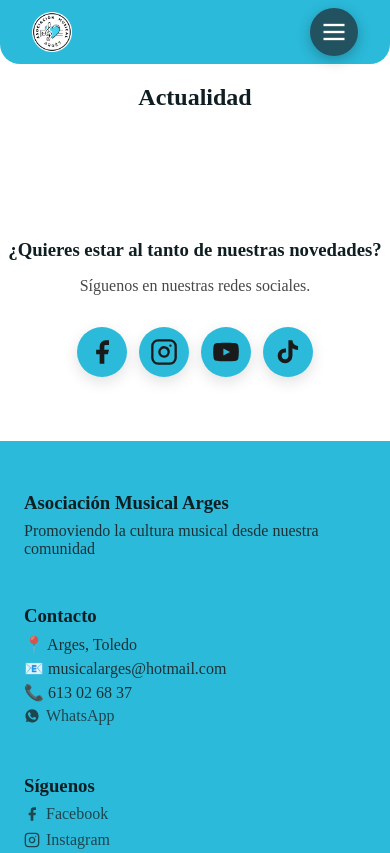
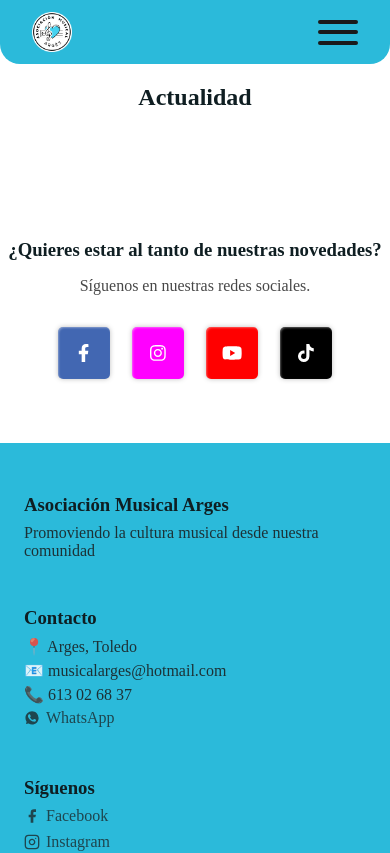
Before and after one commit to JavierPs287/amusicalarges-fe, an Angular app: page /actualidad in a window 390 px wide. Shown: the top 853 px of the page. Built offline with nearby package versions, Linux system fonts and the light colour scheme; no server answers.

Commit message:
Iconos RRSS + Boton Burger

```diff
--- a/src/app/component/actualidad/actualidad.css
+++ b/src/app/component/actualidad/actualidad.css
@@ -105,34 +105,116 @@
   opacity: .8;
 }
 
-.social-buttons {
+.social-buttons.parent {
+  width: 100%;
+  height: 100%;
   display: flex;
   justify-content: center;
-  flex-wrap: wrap;
-  gap: 1rem;
+  align-items: center;
 }
 
-.social-buttons a {
+.social-buttons .child {
+  width: 50px;
+  height: 50px;
   display: flex;
+  justify-content: center;
   align-items: center;
+  transform-style: preserve-3d;
+  transition: all 0.3s cubic-bezier(0.68, 0.85, 0.265, 1.85);
+  border-radius: 5px;
+  margin: 0 5px;
+  box-shadow:
+    inset 1px 1px 2px rgba(255, 255, 255, .35),
+    0 0 5px rgba(0, 0, 0, .25);
+}
+
+.social-buttons .child-1 { background-color: #4267b2; }
+.social-buttons .child-2 { background-color: #ff00ff; }
+.social-buttons .child-3 { background-color: #ff0000; }
+.social-buttons .child-4 { background-color: #000000; }
+
+.social-buttons .child svg {
+  fill: #fff;
+  transition: fill .25s ease;
+}
+
+.social-buttons .child:hover {
+  background-color: white;
+  background-position:
+    -100px 100px,
+    -100px 100px;
+  transform: perspective(180px) rotateX(60deg) translateY(2px);
+}
+
+.social-buttons .child-1:hover svg { fill: #4267b2; }
+.social-buttons .child-2:hover svg { fill: #ff00ff; }
+.social-buttons .child-3:hover svg { fill: #ff0000; }
+.social-buttons .child-4:hover svg { fill: #000000; }
+
+.child-1:hover {
+  box-shadow: 0px 10px 10px #4267b2;
+}
+.child-2:hover {
+  box-shadow: 0px 10px 10px #ff00ff;
+}
+.child-3:hover {
+  box-shadow: 0px 10px 10px #ff0000;
+}
+.child-4:hover {
+  box-shadow: 0px 10px 10px #000000;
+}
+
+.social-buttons .child:focus-visible,
+.social-buttons .child:active {
+  outline: none;
+  transform: perspective(180px) rotateX(60deg) translateY(2px);
+}
+
+.social-buttons .child-1:focus-visible svg,
+.social-buttons .child-1:active svg { fill: #4267b2; }
+.social-buttons .child-2:focus-visible svg,
+.social-buttons .child-2:active svg { fill: #ff00ff; }
+.social-buttons .child-3:focus-visible svg,
+.social-buttons .child-3:active svg { fill: #ff0000; }
+.social-buttons .child-4:focus-visible svg,
+.social-buttons .child-4:active svg { fill: #000000; }
+
+.child-1:focus-visible,
+.child-1:active {
+  box-shadow: 0px 10px 18px #4267b2;
+}
+.child-2:focus-visible,
+.child-2:active {
+  box-shadow: 0px 10px 18px #ff00ff;
+}
+.child-3:focus-visible,
+.child-3:active {
+  box-shadow: 0px 10px 18px #ff0000;
+}
+.child-4:focus-visible,
+.child-4:active {
+  box-shadow: 0px 10px 18px #000000;
+}
+
+.social-buttons .button {
+  cursor: pointer;
+  width: 100%;
+  height: 100%;
+  border: none;
+  background-color: transparent;
+  font-size: 20px;
+  display: flex;
   justify-content: center;
-  width: 56px;
-  height: 56px;
-  border-radius: 50%;
+  align-items: center;
   text-decoration: none;
   color: var(--text);
-  background: var(--nav-bg);
-  box-shadow: 0 5px 15px rgba(0,0,0,.12);
-  transition: transform .2s ease, box-shadow .2s ease, background-color .2s ease;
+  transition-duration: 0.5s;
+  transition-timing-function: cubic-bezier(0.68, -0.85, 0.265, 1.55);
 }
 
-.social-buttons a:hover {
-  transform: translateY(-3px) scale(1.08);
-  box-shadow: 0 8px 20px rgba(0,0,0,.18);
-}
-
-.social-buttons a:active {
-  transform: scale(.95);
+.social-buttons .child:hover > .button {
+  transform: translate3d(0px, 20px, 30px) perspective(80px) rotateX(-60deg)
+    translateY(2px) translateZ(10px);
 }
 
 @media(max-width:900px) {
@@ -144,9 +226,34 @@
     gap: 0.75rem;
   }
 
-  .social-buttons a {
-    width: 50px;
-    height: 50px;
+  .social-buttons .child {
+    width: 52px;
+    height: 52px;
+  }
+
+  .social-buttons .button {
+    font-size: 18px;
+  }
+
+  /* En táctil desactivamos el efecto 3D y la transformación
+     durante :active, porque en touch el elemento se desplaza
+     bajo el dedo y el click acaba impactando al icono de al lado. */
+  .social-buttons .child:hover,
+  .social-buttons .child:active {
+    transform: none;
+  }
+
+  .social-buttons .child:hover > .button,
+  .social-buttons .child:active > .button {
+    transform: none;
+  }
+
+  /* Las sombras de marca en :active también desactivadas en móvil
+     (sólo quedan en :focus-visible para usuarios de teclado). */
+  .social-buttons .child:active {
+    box-shadow:
+      inset 1px 1px 2px rgba(255, 255, 255, .35),
+      0 0 5px rgba(0, 0, 0, .25);
   }
 
 }
--- a/src/app/component/actualidad/actualidad.html
+++ b/src/app/component/actualidad/actualidad.html
@@ -36,34 +36,63 @@
 
   <p>Síguenos en nuestras redes sociales.</p>
 
-  <div class="social-buttons">
+  <div class="social-buttons parent">
 
-  <a href="https://www.facebook.com/AsociacionMusicalArges" target="_blank" rel="noopener" aria-label="Facebook">
-    <svg xmlns="http://www.w3.org/2000/svg" width="28" height="28" viewBox="0 0 24 24" fill="currentColor">
-      <path d="M18 2h-3a5 5 0 0 0-5 5v3H7v4h3v8h4v-8h3l1-4h-4V7a1 1 0 0 1 1-1h3z"/>
+  <div class="child child-1">
+    <a class="button btn-1" href="https://www.facebook.com/AsociacionMusicalArges" target="_blank" rel="noopener" aria-label="Facebook">
+      <svg
+        xmlns="http://www.w3.org/2000/svg"
+        height="1em"
+        viewBox="0 0 320 512"
+        fill="#4267B2">
+        <path
+          d="M279.14 288l14.22-92.66h-88.91v-60.13c0-25.35 12.42-50.06 52.24-50.06h40.42V6.26S260.43 0 225.36 0c-73.22 0-121.08 44.38-121.08 124.72v70.62H22.89V288h81.39v224h100.17V288z">
+        </path>
       </svg>
     </a>
+  </div>
 
-  <a href="https://www.instagram.com/asociacion_musical_arges" target="_blank" rel="noopener" aria-label="Instagram">
-    <svg xmlns="http://www.w3.org/2000/svg" width="28" height="28" viewBox="0 0 24 24" fill="none" stroke="currentColor" stroke-width="2" stroke-linecap="round" stroke-linejoin="round">
-      <rect width="20" height="20" x="2" y="2" rx="5" ry="5"/>
-      <path d="M16 11.37A4 4 0 1 1 12.63 8 4 4 0 0 1 16 11.37z"/>
-      <line x1="17.5" x2="17.51" y1="6.5" y2="6.5"/>
+  <div class="child child-2">
+    <a class="button btn-2" href="https://www.instagram.com/asociacion_musical_arges" target="_blank" rel="noopener" aria-label="Instagram">
+      <svg
+        xmlns="http://www.w3.org/2000/svg"
+        height="1em"
+        viewBox="0 0 448 512"
+        fill="#ff00ff">
+        <path
+          d="M224.1 141c-63.6 0-114.9 51.3-114.9 114.9s51.3 114.9 114.9 114.9S339 319.5 339 255.9 287.7 141 224.1 141zm0 189.6c-41.1 0-74.7-33.5-74.7-74.7s33.5-74.7 74.7-74.7 74.7 33.5 74.7 74.7-33.6 74.7-74.7 74.7zm146.4-194.3c0 14.9-12 26.8-26.8 26.8-14.9 0-26.8-12-26.8-26.8s12-26.8 26.8-26.8 26.8 12 26.8 26.8zm76.1 27.2c-1.7-35.9-9.9-67.7-36.2-93.9-26.2-26.2-58-34.4-93.9-36.2-37-2.1-147.9-2.1-184.9 0-35.8 1.7-67.6 9.9-93.9 36.1s-34.4 58-36.2 93.9c-2.1 37-2.1 147.9 0 184.9 1.7 35.9 9.9 67.7 36.2 93.9s58 34.4 93.9 36.2c37 2.1 147.9 2.1 184.9 0 35.9-1.7 67.7-9.9 93.9-36.2 26.2-26.2 34.4-58 36.2-93.9 2.1-37 2.1-147.8 0-184.8zM398.8 388c-7.8 19.6-22.9 34.7-42.6 42.6-29.5 11.7-99.5 9-132.1 9s-102.7 2.6-132.1-9c-19.6-7.8-34.7-22.9-42.6-42.6-11.7-29.5-9-99.5-9-132.1s-2.6-102.7 9-132.1c7.8-19.6 22.9-34.7 42.6-42.6 29.5-11.7 99.5-9 132.1-9s102.7-2.6 132.1 9c19.6 7.8 34.7 22.9 42.6 42.6 11.7 29.5 9 99.5 9 132.1s2.7 102.7-9 132.1z">
+        </path>
       </svg>
     </a>
+  </div>
 
-  <a href="https://www.youtube.com/@AsociaciónMusicalArgés" target="_blank" rel="noopener" aria-label="YouTube">
-    <svg xmlns="http://www.w3.org/2000/svg" width="28" height="28" viewBox="0 0 24 24" fill="currentColor">
-      <path d="M22.54 6.42a2.78 2.78 0 0 0-1.95-1.96C18.88 4 12 4 12 4s-6.88 0-8.59.46a2.78 2.78 0 0 0-1.95 1.96A29 29 0 0 0 1 12a29 29 0 0 0 .46 5.58a2.78 2.78 0 0 0 1.95 1.95C5.12 20 12 20 12 20s6.88 0 8.59-.47a2.78 2.78 0 0 0 1.95-1.95A29 29 0 0 0 23 12a29 29 0 0 0-.46-5.58z"/>
-      <polygon points="9.75 15.02 15.5 12 9.75 8.98 9.75 15.02" fill="var(--nav-bg)"/>
+  <div class="child child-3">
+    <a class="button btn-3" href="https://www.youtube.com/@AsociaciónMusicalArgés" target="_blank" rel="noopener" aria-label="YouTube">
+      <svg
+        xmlns="http://www.w3.org/2000/svg"
+        height="1em"
+        viewBox="0 0 576 512"
+        fill="#FF0000">
+        <path
+          d="M549.655 124.083c-6.281-23.65-24.787-42.276-48.284-48.597C458.781 64 288 64 288 64S117.22 64 74.629 75.486c-23.497 6.322-42.003 24.947-48.284 48.597C16 167.778 16 256 16 256s0 88.222 10.345 131.917c6.281 23.65 24.787 42.276 48.284 48.597C117.22 448 288 448 288 448s170.78 0 213.371-11.486c23.497-6.321 42.003-24.947 48.284-48.597C560 344.222 560 256 560 256s0-88.222-10.345-131.917zM232 338.426V173.574L376.555 256 232 338.426z">
+        </path>
       </svg>
     </a>
+  </div>
 
-  <a href="https://www.tiktok.com/@asociacion_musical_arges" target="_blank" rel="noopener" aria-label="TikTok">
-    <svg xmlns="http://www.w3.org/2000/svg" width="28" height="28" viewBox="0 0 24 24" fill="currentColor">
-      <path d="M19.59 6.69a4.83 4.83 0 0 1-3.77-4.25V2h-3.45v13.67a2.89 2.89 0 0 1-2.88 2.5a2.89 2.89 0 0 1-2.89-2.89a2.89 2.89 0 0 1 2.89-2.89c.28 0 .54.04.79.1V9.01a6.33 6.33 0 0 0-.79-.05a6.34 6.34 0 0 0-6.34 6.34a6.34 6.34 0 0 0 6.34 6.34a6.34 6.34 0 0 0 6.33-6.34V8.69a8.18 8.18 0 0 0 4.78 1.52V6.75a4.85 4.85 0 0 1-1.01-.06z"/>
+  <div class="child child-4">
+    <a class="button btn-4" href="https://www.tiktok.com/@asociacion_musical_arges" target="_blank" rel="noopener" aria-label="TikTok">
+      <svg
+        xmlns="http://www.w3.org/2000/svg"
+        height="1em"
+        viewBox="0 0 448 512"
+        fill="#000000">
+        <path
+          d="M448,209.91a210.06,210.06,0,0,1-122.77-39.25V349.38A162.55,162.55,0,1,1,185,188.31V278.2a74.62,74.62,0,1,0,52.23,71.18V0l88,0a121.18,121.18,0,0,0,1.86,22.17h0A122.18,122.18,0,0,0,381,102.39a121.43,121.43,0,0,0,67,20.14Z">
+        </path>
       </svg>
     </a>
+  </div>
 
 </div>
 
--- a/src/app/component/navbar/navbar.css
+++ b/src/app/component/navbar/navbar.css
@@ -88,27 +88,75 @@ nav.hidden {
 }
 
 /* BOTON HAMBURGUESA */
-.hamburger {
-  width: 48px;
-  height: 48px;
-  border: none;
-  border-radius: 50%;
-  background: var(--mobile-threebars);
-  color: white;
-  display: flex;
-  align-items: center;
-  justify-content: center;
+.burger {
+  position: relative;
+  width: 40px;
+  height: 25px;
+  background: transparent;
   cursor: pointer;
-  box-shadow: 0 4px 14px rgba(0,0,0,.25);
-  transition: transform .2s ease, box-shadow .2s ease;
+  display: block;
+  padding: 0;
+  border-radius: 12px;
+  transition: background-color .2s ease, transform .2s ease;
 }
 
-.hamburger:hover {
-  transform: scale(1.08);
+.burger:hover {
+  background-color: rgba(128,128,128,.12);
 }
 
-.hamburger:active {
+.burger:active {
   transform: scale(.95);
+}
+
+.burger input {
+  display: none;
+}
+
+.burger span {
+  display: block;
+  position: absolute;
+  height: 4px;
+  width: 100%;
+  background: var(--text);
+  border-radius: 9px;
+  opacity: 1;
+  left: 0;
+  transform: rotate(0deg);
+  transition: .25s ease-in-out;
+}
+
+.burger span:nth-of-type(1) {
+  top: 0px;
+  transform-origin: left center;
+}
+
+.burger span:nth-of-type(2) {
+  top: 50%;
+  transform: translateY(-50%);
+  transform-origin: left center;
+}
+
+.burger span:nth-of-type(3) {
+  top: 100%;
+  transform-origin: left center;
+  transform: translateY(-100%);
+}
+
+.burger input:checked ~ span:nth-of-type(1) {
+  transform: rotate(45deg);
+  top: 0px;
+  left: 5px;
+}
+
+.burger input:checked ~ span:nth-of-type(2) {
+  width: 0%;
+  opacity: 0;
+}
+
+.burger input:checked ~ span:nth-of-type(3) {
+  transform: rotate(-45deg);
+  top: 28px;
+  left: 5px;
 }
 
 /* MENÚ MOVIL */
--- a/src/app/component/navbar/navbar.html
+++ b/src/app/component/navbar/navbar.html
@@ -24,48 +24,16 @@
 
   } @else {
 
-    <button
-      class="hamburger"
-      (click)="toggleMenu()">
-
-      @if (!menuOpen) {
-
-        <!-- Icono hamburguesa -->
-        <svg
-          xmlns="http://www.w3.org/2000/svg"
-          width="28"
-          height="28"
-          viewBox="0 0 24 24"
-          fill="none"
-          stroke="currentColor"
-          stroke-width="2">
-
-          <line x1="3" y1="6" x2="21" y2="6"/>
-          <line x1="3" y1="12" x2="21" y2="12"/>
-          <line x1="3" y1="18" x2="21" y2="18"/>
-
-        </svg>
-
-      } @else {
-
-        <!-- Icono cerrar -->
-        <svg
-          xmlns="http://www.w3.org/2000/svg"
-          width="28"
-          height="28"
-          viewBox="0 0 24 24"
-          fill="none"
-          stroke="currentColor"
-          stroke-width="2">
-
-          <line x1="18" y1="6" x2="6" y2="18"/>
-          <line x1="6" y1="6" x2="18" y2="18"/>
-
-        </svg>
-
-      }
-
-    </button>
+    <label class="burger" for="burger">
+      <input
+        type="checkbox"
+        id="burger"
+        [checked]="menuOpen"
+        (change)="toggleMenu()">
+      <span></span>
+      <span></span>
+      <span></span>
+    </label>
 
   }
 
```
Also changed, not shown: src/app/component/home/home.css (+42 -4 lines). Lines whose indentation alone changed are shown as unchanged.
